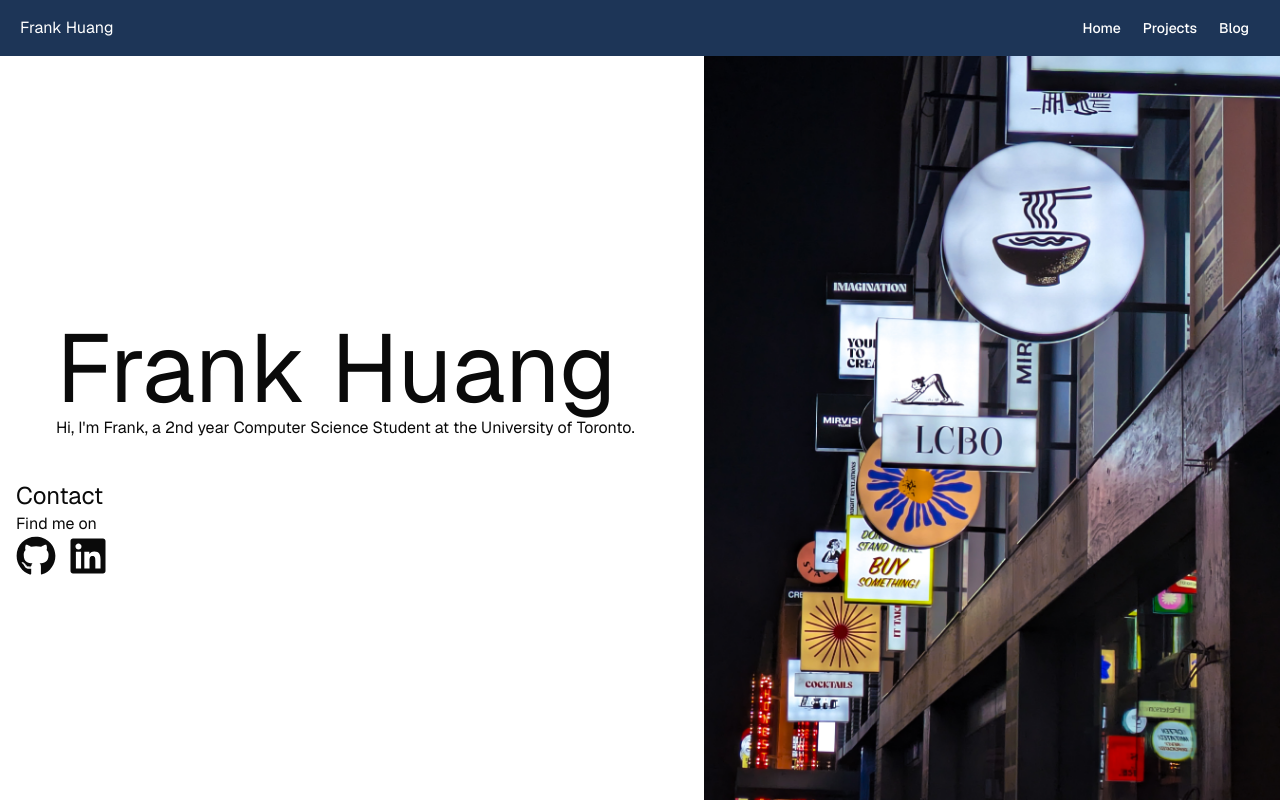
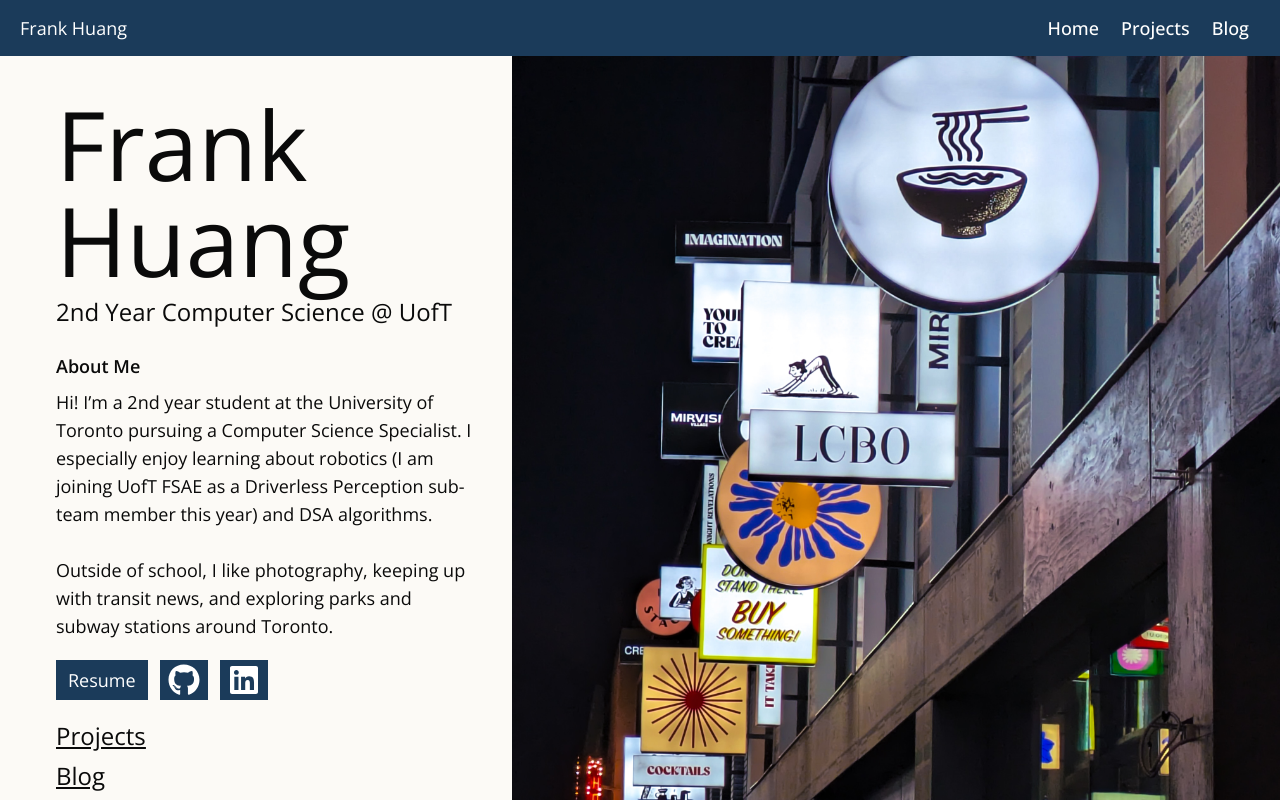
Before and after one commit to IridescentSky/Portfolio-Website, a Next.js app: page / in a window 1280 px wide. Built offline with nearby package versions, Linux system fonts and the light colour scheme.

Commit message:
Homepage design changes

```diff
--- a/app/layout.tsx
+++ b/app/layout.tsx
@@ -2,19 +2,22 @@ import "highlight.js/styles/monokai-sublime.css";
 
 import type { Metadata } from "next";
 import { Geist, Geist_Mono } from "next/font/google";
+import { Open_Sans } from "next/font/google";
 import "./globals.css";
 
 import NavBar from "../components/NavBar";
 
-const geistSans = Geist({
-  variable: "--font-geist-sans",
-  subsets: ["latin"],
-});
+// const geistSans = Geist({
+//   variable: "--font-geist-sans",
+//   subsets: ["latin"],
+// });
 
-const geistMono = Geist_Mono({
-  variable: "--font-geist-mono",
-  subsets: ["latin"],
-});
+// const geistMono = Geist_Mono({
+//   variable: "--font-geist-mono",
+//   subsets: ["latin"],
+// });
+
+const openSans = Open_Sans({ subsets: ['latin'] })
 
 export default function RootLayout({
   children,
@@ -24,9 +27,10 @@ export default function RootLayout({
   return (
     <html
       lang="en"
-      className={`${geistSans.variable} ${geistMono.variable} h-full antialiased`}
+      className={`${openSans.className} h-full antialiased`}
+      // className={`${geistSans.variable} ${geistMono.variable} h-full antialiased`}
     >
-      <body className="min-h-full flex flex-col h-dvh">
+      <body className="min-h-full flex flex-col bg-[#FCFAF6] sm:h-dvh">
         <NavBar/>
         {children}
       </body>
--- a/app/page.tsx
+++ b/app/page.tsx
@@ -1,3 +1,4 @@
+import Link from "next/link";
 import Image from "next/image";
 
 import { FaGithub } from "react-icons/fa";
@@ -11,30 +12,51 @@ export const metadata = {
 export default function Home() {
   return (
     <div className="flex-1 min-h-0 flex flex-row-reverse">
-      <section className="relative w-xl h-full min-h-0 overflow-hidden">
+      <section className="relative max-md:hidden md:w-xs lg:w-lg xl:w-3xl h-full min-h-0 overflow-hidden">
         <Image fill={true} src="/Alley.jpg" alt="Alleyway with bright signs at night" className="object-cover"/>
       </section>
-      <section className="flex-1 h-full flex items-center justify-center font-sans">
-        <div className="w-2xl">
+
+      <section className="flex-1 h-full flex flex-col font-sans">
+        {/* Header */}
+        <section className="px-5 sm:px-10 md:pl-14 md:pr-8 pt-10 mb-6">
+          <h1 className=" text-5xl lg:text-6xl xl:text-8xl mb-2">Frank Huang</h1>
+          <h2 className="text-lg lg:text-2xl">2nd Year Computer Science @ UofT</h2>
+        </section>
+
+        <section className="px-5 sm:px-10 md:pl-14 md:pr-8 md:max-w-2xl">
           {/* About */}
-          <section className="p-10">
-            <h2 className="text-8xl">Frank Huang</h2>
+          <section className="lg:text-md xl:text-lg">
+            <h2 className="font-semibold mb-2">About Me</h2>
             <div>
-              Hi, I'm Frank, a 2nd year Computer Science Student at the University of Toronto.
+              <p>Hi! I’m a 2nd year student at the University of Toronto pursuing a Computer Science Specialist. I especially enjoy learning about robotics (I am joining UofT FSAE as a Driverless Perception sub-team member this year) and DSA algorithms.</p>
+              <br/>
+              <p>Outside of school, I like photography, keeping up with transit news, and exploring parks and subway stations around Toronto.</p>
             </div>
+
+            {/* Contact */}
+            <section className="mt-5">
+              <div className="flex gap-3">
+                <button className="bg-[#1B3B5A] text-white px-3 py-1"><a href="/">Resume</a></button>
+                <button className="bg-[#1B3B5A] text-white px-2 py-1"><a href="https://github.com/IridescentSky"><FaGithub className="w-8 h-8"/></a></button>
+                {/* TODO: Add Linkedin */}
+                <button className="bg-[#1B3B5A] text-white px-2 py-1"><a href=""><FaLinkedin className="w-8 h-8"/></a></button>
+              </div>
+            </section>
+
+            {/* Links */}
+            <section className="mt-5 flex flex-col underline text-2xl gap-2">
+              <Link href="/Projects">Projects</Link>
+              <Link href="/Projects">Blog</Link>
+            </section>
+
+            {/* Image for mobile */}
+            <section className="md:hidden pt-6 pb-5 flex justify-center">
+              <div className="relative w-xs h-100 min-h-0 overflow-hidden">
+                <Image fill={true} src="/Alley.jpg" alt="Alleyway with bright signs at night" className="object-cover"/>
+              </div>
+            </section>
           </section>
-
-          {/* Contact */}
-          <section>
-            <h2 className="text-2xl">Contact</h2>
-            <p>Find me on</p>
-            <div className="flex gap-3">
-              <a href="https://github.com/IridescentSky"><FaGithub className="w-10 h-10"/></a>
-              {/* TODO: Add Linkedin */}
-              <a href=""><FaLinkedin className="w-10 h-10"/></a>
-            </div>
-          </section>
-        </div>
+        </section>
       </section>
     </div>
   );
--- a/components/NavBar/MainNav.tsx
+++ b/components/NavBar/MainNav.tsx
@@ -4,7 +4,7 @@ import Link from "next/link";
 
 export default function MainNav() {
     return (
-        <div className="py-3 px-5 flex justify-between bg-[#1D3557] text-white">
+        <div className="py-3 px-5 flex justify-between bg-[#1B3B5A] text-white text-lg">
             {/* Name */}
             <div className="flex items-center">
                 <h1 className="">Frank Huang</h1>
@@ -12,9 +12,9 @@ export default function MainNav() {
 
             {/* Nav Links */}
             <div className="">
-                <Button variant="ghost"><Link href="/">Home</Link></Button>
-                <Button variant="ghost"><Link href="/Projects">Projects</Link></Button>
-                <Button variant="ghost"><Link href="/Blog">Blog</Link></Button>
+                <Button variant="ghost" className={"text-lg"}><Link href="/">Home</Link></Button>
+                <Button variant="ghost" className={"text-lg"}><Link href="/Projects">Projects</Link></Button>
+                <Button variant="ghost" className={"text-lg"}><Link href="/Blog">Blog</Link></Button>
             </div>
         </div>
     )
--- a/components/NavBar/MobileNav.tsx
+++ b/components/NavBar/MobileNav.tsx
@@ -11,11 +11,12 @@ import {
   SheetTrigger,
 } from "@/components/ui/sheet";
 import { Menu } from "lucide-react";
+import Link from "next/link";
 
 export default function MobileNav() {
     return (
         <>
-            <div className="py-3 px-5 flex justify-between  bg-[#1D3557] text-white">
+            <div className="py-3 px-5 flex justify-between bg-[#1D3557] text-white">
                 {/* Name */}
                 <div className="flex items-center">
                     <h1 className="">Frank Huang</h1>
@@ -30,12 +31,12 @@ export default function MobileNav() {
                     }/>
                     <SheetContent>
                         <SheetHeader>
-                            Testing
+                            Pages
                         </SheetHeader>
                         <div className="flex flex-col gap-2">
-                            <Button variant="ghost">Home</Button>
-                            <Button variant="ghost">Projects</Button>
-                            <Button variant="ghost">Blog</Button>
+                            <Button variant="ghost" className={"text-lg"}><Link href="/">Home</Link></Button>
+                            <Button variant="ghost" className={"text-lg"}><Link href="/Projects">Projects</Link></Button>
+                            <Button variant="ghost" className={"text-lg"}><Link href="/Blog">Blog</Link></Button>
                         </div>
                     </SheetContent>
                 </Sheet>
```
